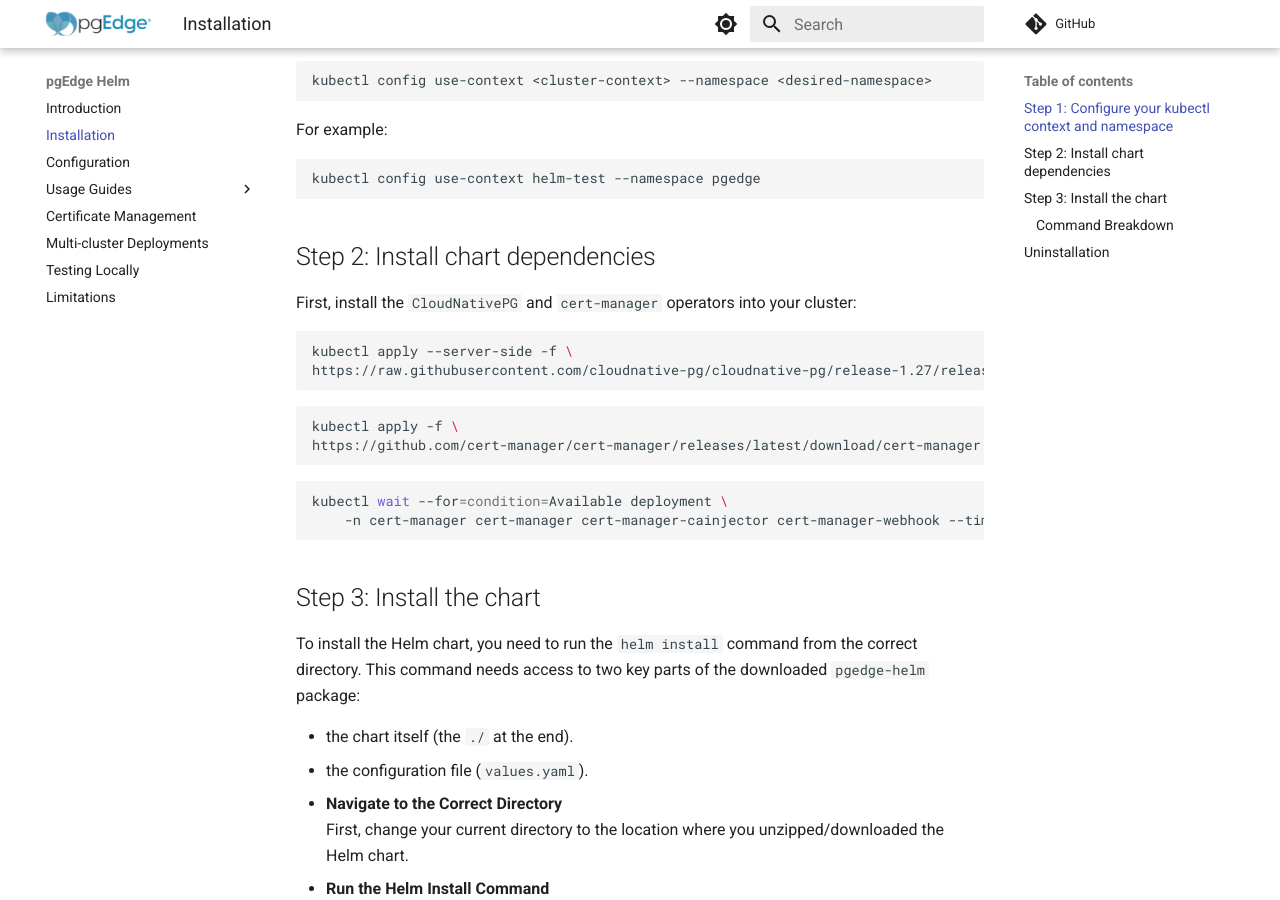
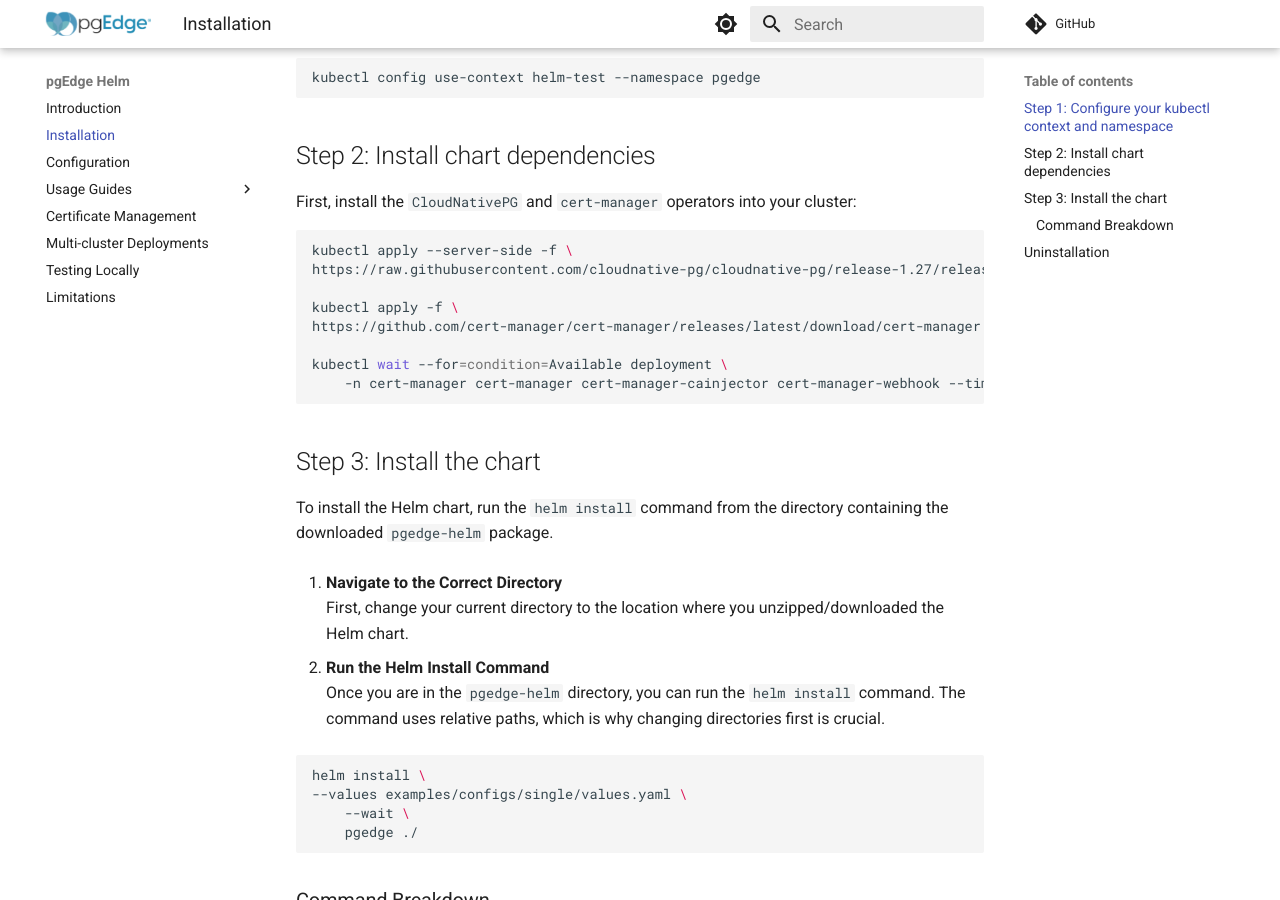
Before and after one commit to pgEdge/pgedge-helm, an MkDocs documentation site: the page built from docs/install.md, in a window 1280 px wide and 900 px high, scrolled down 2260 px. Built offline with MkDocs 1.6.1 and Material for MkDocs 9.7.7, drawn with Linux system fonts in a browser that asks for light colours; comment, search, counter and statistics services are not loaded; some of the changed text lies outside the part shown.

Commit message:
fix formatting in install docs

````diff
--- a/docs/install.md
+++ b/docs/install.md
@@ -111,24 +108,17 @@
 ```shell
 kubectl apply --server-side -f \
 https://raw.githubusercontent.com/cloudnative-pg/cloudnative-pg/release-1.27/releases/cnpg-1.27.0.yaml
-```
 
-```shell
 kubectl apply -f \
 https://github.com/cert-manager/cert-manager/releases/latest/download/cert-manager.yaml
-```
 
-```shell
 kubectl wait --for=condition=Available deployment \
 	-n cert-manager cert-manager cert-manager-cainjector cert-manager-webhook --timeout=120s
 ```
 
 ## Step 3: Install the chart
 
-To install the Helm chart, you need to run the `helm install` command from the correct directory. This command needs access to two key parts of the downloaded `pgedge-helm` package:
-
-- the chart itself (the `./` at the end).
-- the configuration file (`values.yaml`).
+To install the Helm chart, run the `helm install` command from the directory containing the downloaded `pgedge-helm` package.
 
 1. **Navigate to the Correct Directory**
    First, change your current directory to the location where you unzipped/downloaded the Helm chart.
````
Also changed, not shown: other parts of docs/install.md (+3 -6 lines).
